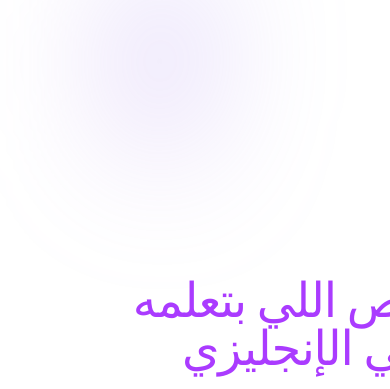
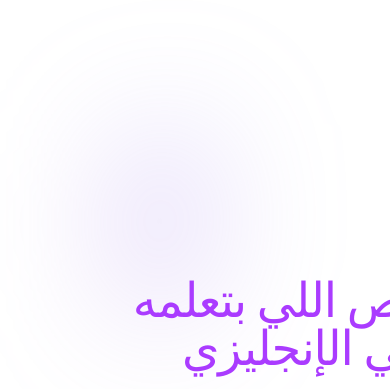
Before and after one commit to thismujahid/learn-english, a Vue app: page / in a window 390 px wide. Shown: the top 389 px of the page. Built offline with nearby package versions, Linux system fonts and the light colour scheme.

Commit message:
fix back shadow position

```diff
--- a/src/App.vue
+++ b/src/App.vue
@@ -8,7 +8,7 @@ import AppFooter from "./components/AppFooter.vue";
       class="relative isolate"
     >
       <div
-        class="absolute inset-x-0 -top-40 -z-10 transform-gpu overflow-hidden blur-3xl sm:-top-80"
+        class="fixed inset-x-0 top-0 -z-10 transform-gpu overflow-hidden blur-3xl sm:-top-80"
         aria-hidden="true"
       >
         <div
```
